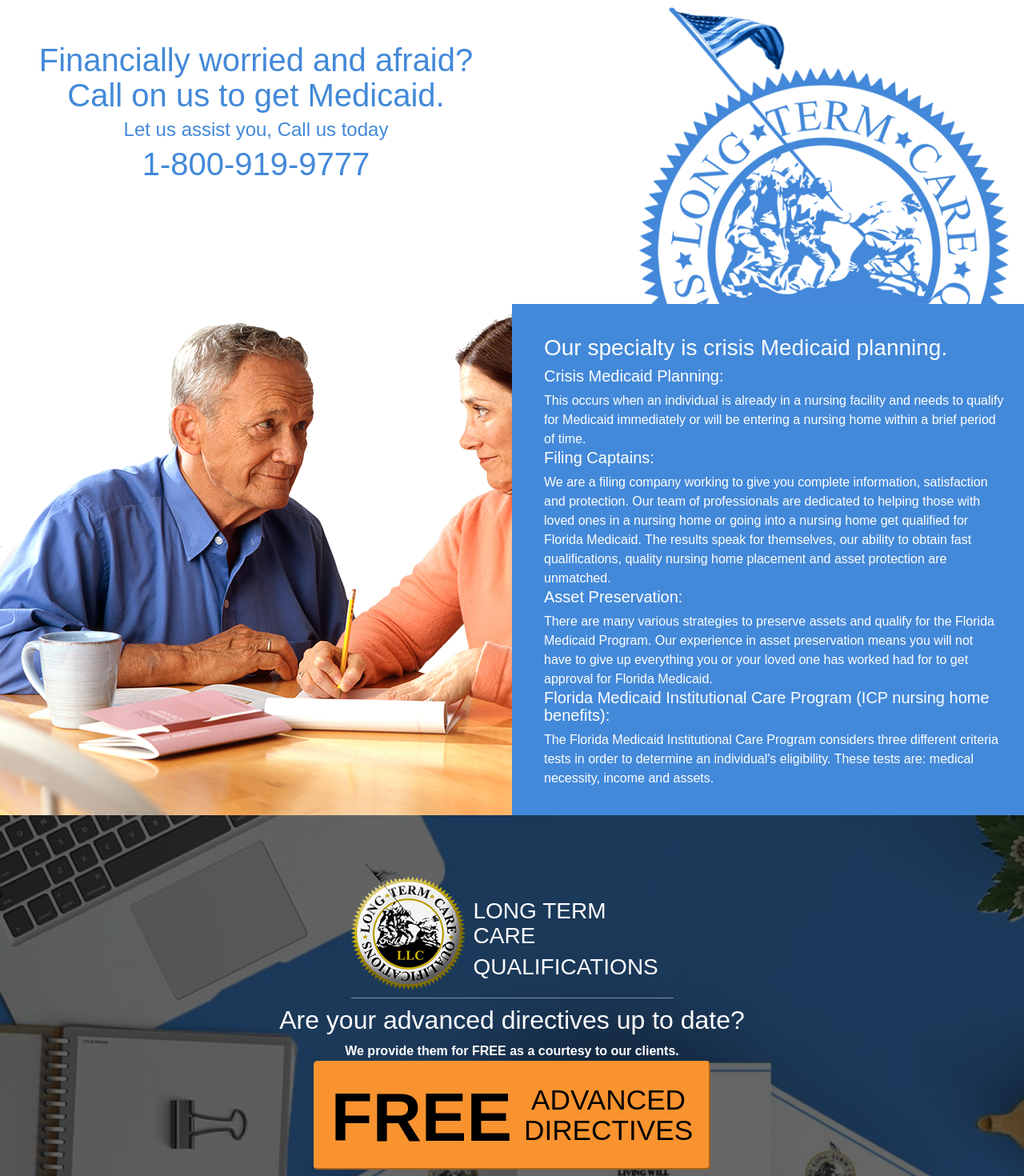
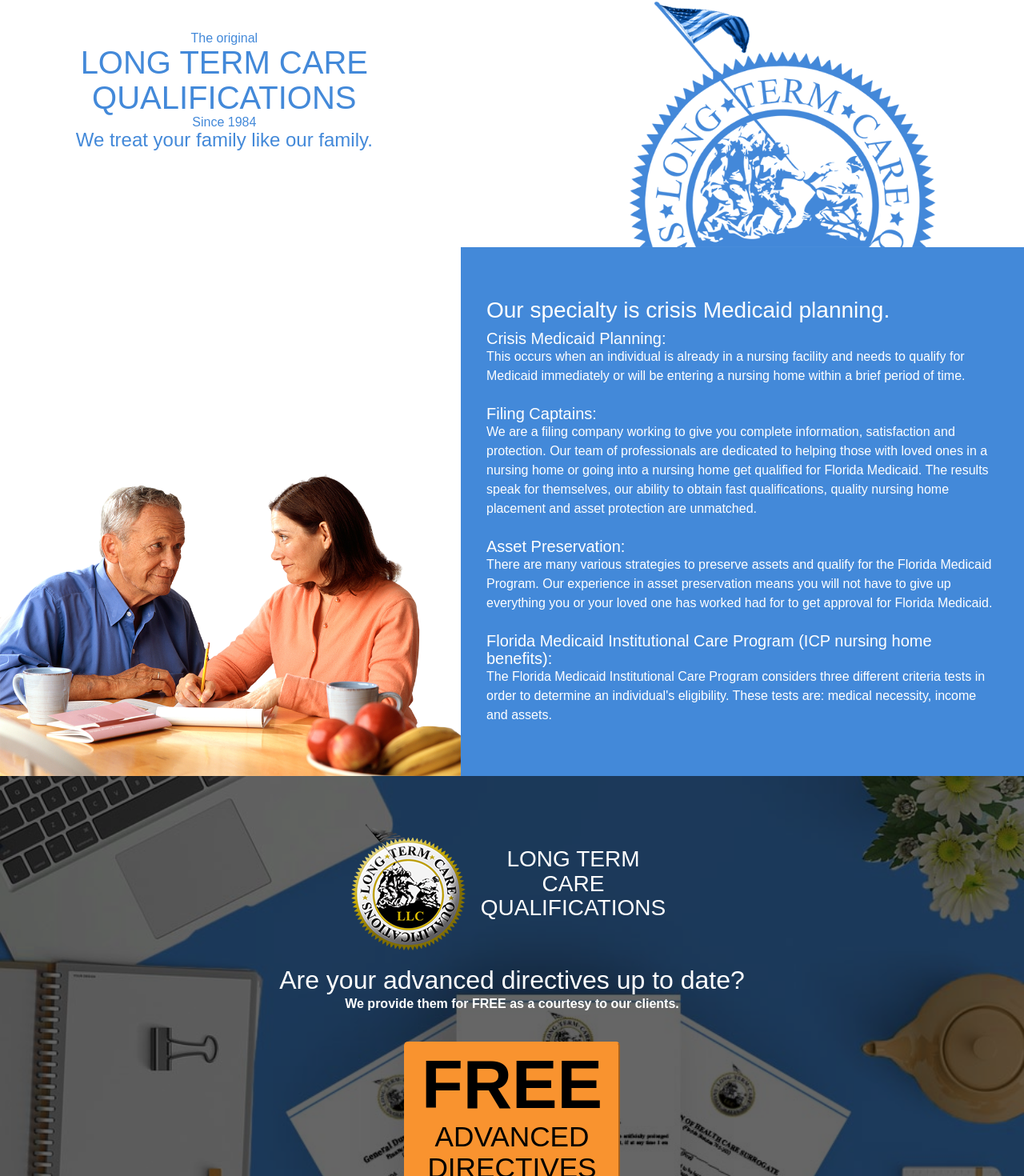
Before and after one commit to austinKurtis/long-term-care-solutions, an Angular app: page / in a window 1280 px wide. Shown: the part 192-1662 px from the top of the page at 80% size. Built offline with nearby package versions, Linux system fonts and the light colour scheme.

Commit message:
fixed some styling and mobile issues

```diff
--- a/src/app/app-navbar/app-navbar.component.css
+++ b/src/app/app-navbar/app-navbar.component.css
@@ -1,6 +1,9 @@
+/* .navWidth {
+    width: 100%;
+} */
 .navbarcolor{
     background-color: #4389d9 !important;
-    height: 100px;
+    min-height: 100px;
     padding: 0 115px;
 }
 
--- a/src/app/app-navbar/app-navbar.component.html
+++ b/src/app/app-navbar/app-navbar.component.html
@@ -25,7 +25,7 @@
         <a class="nav-link" routerLink="/qualifying-tests" routerLinkActive="active-link">Qualifying Tests</a>
       </li>
       <li>
-        <div class="navLogoContainer">
+        <div class="navLogoContainer d-none d-lg-block">
             <img src="../assets/images/logo.png" class="navlogo">
         </div>
       </li>
--- a/src/app/contact-us/contact-us.component.css
+++ b/src/app/contact-us/contact-us.component.css
@@ -1,6 +1,6 @@
 .para2 {
     color: #4389d9;
-    margin: 0 auto;
+    margin: 0 auto 20px;
 }
 
 .contactRow {
@@ -10,3 +10,7 @@
     color: #4389d9;
     text-decoration: none;
 }
+.mapSize {
+    min-width: 75%;
+
+}
--- a/src/app/contact-us/contact-us.component.html
+++ b/src/app/contact-us/contact-us.component.html
@@ -5,11 +5,11 @@
         <p>Please contact us so that our family can help you and your family.</p>
     </div>
 </div>
-<div class="d-flex flex-row align-items-center justify-content-center contactRow">
+<div class="d-flex flex-row align-items-center justify-content-center contactRow flex-wrap">
     <div class="para2">
       <h2>Long Term Care<br>Qualifications, LLC</h2>
-      <p>628 Cleveland Street<br>Suite 1507<br>Clearwater, FL 33755</p>
+      <p>628 Cleveland Street Suite 1507<br>Clearwater, FL 33755</p>
       <a href="tel:1-800-919-9777">1-800-919-9777</a>
     </div>
-    <div class="para2"><iframe src="https://www.google.com/maps/embed?pb=!1m18!1m12!1m3!1d3523.9084467671832!2d-82.79941568493226!3d27.966089982685382!2m3!1f0!2f0!3f0!3m2!1i1024!2i768!4f13.1!3m3!1m2!1s0x88c2f0e0ddaa64a5%3A0xd5c19f59f55eacbc!2s628+Cleveland+St+%231507%2C+Clearwater%2C+FL+33755!5e0!3m2!1sen!2sus!4v1459201935963" width="600" height="450" frameborder="0" style="border:0" allowfullscreen=""></iframe></div>
+    <div class="mapSize embed-responsive embed-responsive-16by9"><iframe src="https://www.google.com/maps/embed?pb=!1m18!1m12!1m3!1d3523.9084467671832!2d-82.79941568493226!3d27.966089982685382!2m3!1f0!2f0!3f0!3m2!1i1024!2i768!4f13.1!3m3!1m2!1s0x88c2f0e0ddaa64a5%3A0xd5c19f59f55eacbc!2s628+Cleveland+St+%231507%2C+Clearwater%2C+FL+33755!5e0!3m2!1sen!2sus!4v1459201935963" frameborder="0" style="border:0" allowfullscreen=""></iframe></div>
   </div>
--- a/src/app/footer/footer.component.html
+++ b/src/app/footer/footer.component.html
@@ -1,4 +1,4 @@
-<footer class="sticky-top">
+<footer class="sticky-top d-none d-lg-block">
 <div class="footerContainer d-flex justify-content-center">
   <div class="row">
     <div class="footerColumns">
--- a/src/app/home/home.component.css
+++ b/src/app/home/home.component.css
@@ -1,25 +1,28 @@
+.p-2 {
+    padding: 0 !important;
+}
+.topRow {
+    padding-top: 10px;
+}
+.topLeft {
+    margin: 0 auto;
+}
 .introTextBox {
     color: #4389d9;
     text-align: center;
     margin: 0 auto;
-    width: 50%;
 }
 .homeTopRowRight {
-    width: 50%;
     margin: 0 auto;
     text-align:right;
 }
 .blueLogo {
     width: 77%;
 }
-.signDiv{
-    width: 50%;
+
+.signImg{
+    min-width: 45%;
 }
-.homeSignImg {
-    height: 100%;
-
-}
-
 .homeFlag {
     position: absolute;
     top: -211px;
@@ -38,14 +41,15 @@
 .blueSquare {
     background-color: #4389d9;
     color: white;
-    padding: 40px 25px 0 40px;
+    padding: 4em 2em;
+    min-width: 55%;
 }
 
 .homeAdv {
     background-image: url('/assets/images/HomeAdvanced.jpg');
     background-repeat: no-repeat;
     background-size: cover;
-    height: 870px;
+    max-height: 870px;
     color: #fff;
 }
 
@@ -60,7 +64,6 @@
     /* vertical-align: middle;*/
     padding: 10px 0;
     margin-bottom: 10px;
-    border-bottom: 1px solid rgba(255,255,255,.45);
 }
 
 .homeAdvLogo {
@@ -68,9 +71,13 @@
     float: left;
 }
 .homeAdvTxt {
-    width: 250px;
-    padding-top: 45px;
+    max-width: 250px;
+    text-align: center;
     float: right;
+}
+.advQuestion {
+    text-align: center;
+    padding-bottom: 10px;
 }
 .homeAdvBtn {
     color: #000;
@@ -81,24 +88,21 @@
 .homeBtnFree {
     font-size: 5.3em;
     font-weight: bolder;
-    text-align: right;
 }
 
 .homeBtnTxt {
     font-size: 2.2em;
-    margin: 0 !important;
-    padding-left: 15px;
-    padding-top: 23px;
     line-height: 1.1;
 }
 .freeAdvButton {
-    margin: 0 auto;
+    margin: 25px auto;
     background-color: #f9932f;
     border-radius: 5px;
     border-color: #f9932f;
-    padding: 5px 20px 0;
+    padding: 5px 20px;
+    max-width: 100%;
 }
-.afraid {
+/* .afraid {
     animation-name: fadeouttext;
     animation-duration: 2s;
     animation-delay: 5s;
@@ -123,7 +127,7 @@
     0% {opacity: 1;}
     99% {opacity: 0;}
     100% { opacity: 0; display:none;}
-}
+} */
 /* // Extra small devices (portrait phones, less than 576px)
 // No media query since this is the default in Bootstrap
 
--- a/src/app/home/home.component.html
+++ b/src/app/home/home.component.html
@@ -1,42 +1,43 @@
-<div class="d-flex flex-column flex-md-row flex-sm-column">
-    <div class="afraid introTextBox align-self-center">
+<div class="d-flex flex-column flex-md-row flex-sm-column topRow">
+    <!-- <div class="afraid introTextBox align-self-center">
         <h1>Financially worried and afraid?<br />
           Call on us to get Medicaid.</h1>
         <h4>Let us assist you, Call us today</h4>
         <h1>1-800-919-9777</h1>
+    </div> -->
+    <div class="p-2 align-self-center topLeft">
+      <div class="family introTextBox">
+          <h6>The original</h6>
+          <h1>LONG TERM CARE</h1>
+          <h1>QUALIFICATIONS</h1>
+          <h6>Since 1984</h6>
+          <h4>We treat your family like our family.</h4>
+      </div>
     </div>
-    <div class="family introTextBox align-self-center ">
-        <h6>The original</h6>
-        <h1>LONG TERM CARE<br />
-            QUALIFICATIONS</h1>
-            <h6>Since 1984</h6>
-        <h4>We treat your family like our family.</h4>
-    </div>
-    <div class="homeTopRowRight">
+    <div class="homeTopRowRight p-2">
       <!-- <img src="../assets/images/Flag.gif" class="homeFlag"> -->
       <img src="../assets/images/blueLogoAnimated.gif" class="blueLogo">
     </div>
 </div>
-<div class="d-flex flex-column flex-sm-column flex-md-row">
-  <div class="signDiv">
-    <img src="../assets/images/couplesign.png" class="homeSignImg">
-    <!-- <div class="bluetri"></div> -->
+<div class="d-flex flex-column flex-sm-column flex-md-column flex-lg-row secondRow">
+  <div class="align-self-end signImg">
+    <img class="img-fluid " src="../assets/images/couplesign.png">
   </div>
   <div class="blueSquare">
       <h3>Our specialty is crisis Medicaid planning.</h3>
       <h5>Crisis Medicaid Planning:</h5>
       <p>This occurs when an individual is already in a nursing facility and needs to qualify for
-      Medicaid immediately or will be entering a nursing home within a brief period of time.</p>
+      Medicaid immediately or will be entering a nursing home within a brief period of time.</p><br>
       <h5>Filing Captains:</h5>
       <p>We are a filing company working to give you complete information, satisfaction and protection.
           Our team of professionals are dedicated to helping those with loved ones in a nursing home or
           going into a nursing home get qualified for Florida Medicaid. The results speak for themselves,
           our ability to obtain fast qualifications, quality nursing home placement and asset protection are
-          unmatched.</p>
+          unmatched.</p><br>
       <h5>Asset Preservation:</h5>
       <p>There are many various strategies to preserve assets and qualify for the Florida Medicaid Program.
           Our experience in asset preservation means you will not have to give up everything you or your loved one
-          has worked had for to get approval for Florida Medicaid.</p>
+          has worked had for to get approval for Florida Medicaid.</p><br>
       <h5>Florida Medicaid Institutional Care Program (ICP nursing home benefits):</h5>
       <p>The Florida Medicaid Institutional Care Program considers three different criteria tests in order to
           determine an individual's eligibility. These tests are: medical necessity, income and assets.</p>
@@ -44,30 +45,31 @@
 </div>
 <div class="homeAdv">
   <div class="homeAdvDark justify-content-center">
-      <div class="d-flex flex-row justify-content-center">
-        <div class="homeAdvTopBox">
-          <img src="../assets/images/logo.png" class="homeAdvLogo">
-          <div class="homeAdvTxt">
-            <h3>LONG TERM CARE</h3>
-            <h3>QUALIFICATIONS</h3>
-          </div>
+      <div class="d-flex flex-row justify-content-center homeAdvTopBox flex-wrap">
+        <img src="../assets/images/logo.png" class="p-2 homeAdvLogo text-center">
+        <div class="homeAdvTxt align-self-center p-2">
+          <h3>LONG TERM<br>CARE QUALIFICATIONS</h3>
         </div>
       </div>
-      <div class="d-flex flex-row justify-content-center">
-            <h2>Are your advanced directives up to date?</h2><br>
+      <div class="justify-content-center advQuestion">
+            <h2>Are your advanced directives up to date?</h2>
+        <p><strong>We provide them for FREE as a courtesy to our clients.</strong></p>
       </div>
       <div class="d-flex flex-row justify-content-center">
-        <p><strong>We provide them for FREE as a courtesy to our clients.</strong></p>
-      </div>
-      <button class="d-flex flex-row justify-content-center freeAdvButton" routerLink="/advanced-directives">
-          <div class="homeBtnFree">
+      <button class="freeAdvButton" routerLink="/advanced-directives">
+        <div class="p-2">
+          <h1 class="homeBtnFree">
             FREE
-          </div>
-          <div class="homeBtnTxt">
+          </h1>
+        </div>
+        <div class="p-2">
+          <h3 class="homeBtnTxt">
             ADVANCED
             <br>
             DIRECTIVES
-          </div>
+          </h3>
+        </div>
       </button>
+    </div>
   </div>
 </div>
--- a/src/app/medicaid-at-aglance/medicaid-at-aglance.component.css
+++ b/src/app/medicaid-at-aglance/medicaid-at-aglance.component.css
@@ -7,7 +7,8 @@
     padding: 50px 0 20px;
 }
 .magTable{
-    width: 45%;
+    max-width: 85%;
+    margin: 0 20px;
     text-align: center;
 }
 
--- a/src/styles.css
+++ b/src/styles.css
@@ -6,9 +6,11 @@
     margin: 0;
     padding: 0;
 }
-.p-2 {
-    padding: 0 !important;
+h1,h2,h4,h5,h6 {
+    margin: 0;
+    padding: 0;
 }
+
 .AdvDirIntro {
     text-align: center;
     color: white;
```
Also changed, not shown: src/app/medicaid-at-aglance/medicaid-at-aglance.component.html (+12 -12 lines), src/app/qualifying-tests/qualifying-tests.component.html (+6 -6 lines), 1 other file (tests, documents, lock files or other folders).
